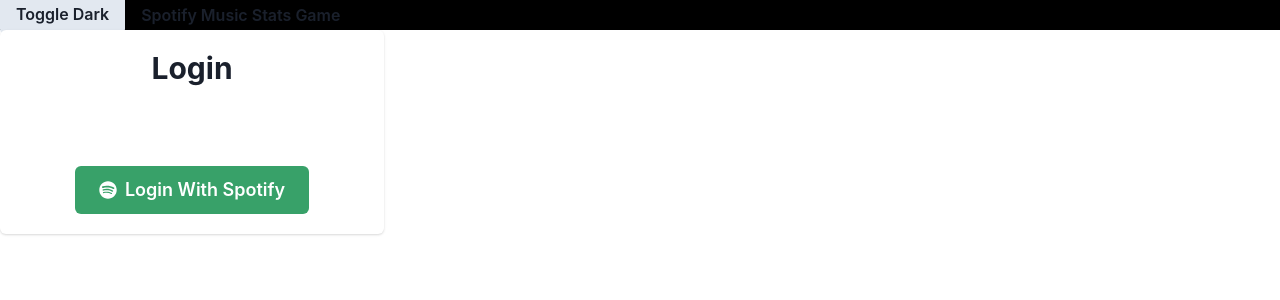
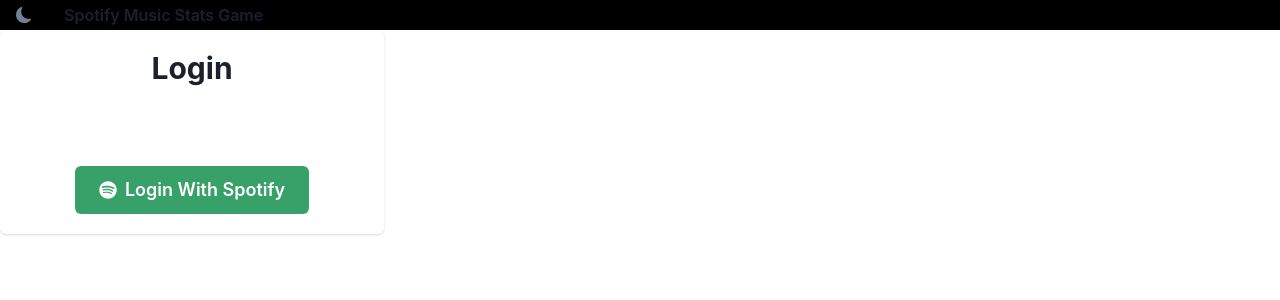
Before and after one commit to JacobBartlett24/SpotifyStatsGame, a React (Create React App) app: page / in a window 1280 px wide. Shown: the top 300 px of the page. Built offline with nearby package versions, Linux system fonts and the light colour scheme.

Commit message:
Add dark/light mode

```diff
--- a/src/components/Header.jsx
+++ b/src/components/Header.jsx
@@ -1,6 +1,7 @@
 import React from "react";
 import './Header.css'
 import {Button, useColorMode} from '@chakra-ui/react'
+import {BsFillMoonFill, BsMoon} from 'react-icons/bs'
 
 const Header = () =>{
 
@@ -8,8 +9,7 @@
 
     return(
         <div id='HeaderContainer'>
-            <Button onClick={toggleColorMode}>
-              Toggle {colorMode === 'light' ? 'Dark' : 'Light'}
+            <Button leftIcon={colorMode === 'light' ? <BsFillMoonFill /> : <BsMoon />}ml={2} variant='link' onClick={toggleColorMode}>
             </Button>
             <div className="headerTitle">
                 Spotify Music Stats Game
--- a/src/components/LargeSongBox.jsx
+++ b/src/components/LargeSongBox.jsx
@@ -13,7 +13,7 @@
                 </Heading>
             </CardHeader>
             <CardBody>
-                <Image src={props.picture} alt="Playlist Image" />
+                <Image src={props.picture} boxSize='450px' alt="Playlist Image" />
             </CardBody>
         </Card>
     )
--- a/src/components/SongBoxIDK.jsx
+++ b/src/components/PlaylistBox.jsx
@@ -1,6 +1,6 @@
 import { Card, CardHeader, CardBody, CardFooter, Heading, Stack, StackDivider, Box, Text, Divider, ButtonGroup, Button, Image } from '@chakra-ui/react'
 
-export default function SongBoxIDK(props) {
+export default function PlaylistBox(props) {
     return (
         <Card maxW='sm'>
             <CardHeader>
--- a/src/components/SongBox.js
+++ b/src/components/SongBox.js
@@ -8,7 +8,7 @@
     useNavigate
   } from "react-router-dom";
 import SongPage from "./SongPage";
-import SongBoxIDK from "./SongBoxIDK";
+import PlaylistBox from "./PlaylistBox";
 
 const SongBox = (props) =>{
 
@@ -53,7 +53,7 @@
     return(
 
         <div onClick={() => getPlaylistTracks(props.id,props.token)} >
-            <SongBoxIDK
+            <PlaylistBox
                 playlistImage={props.picture}
                 playlistName={props.name}
                 />
```
